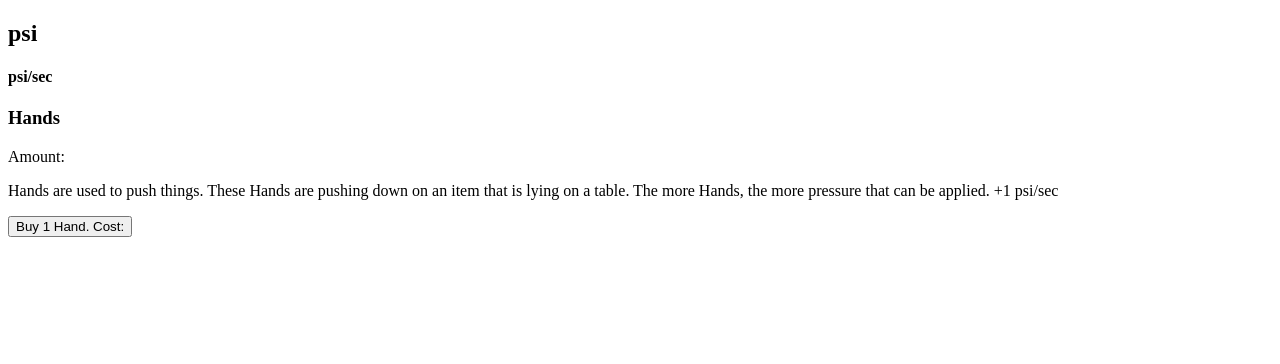
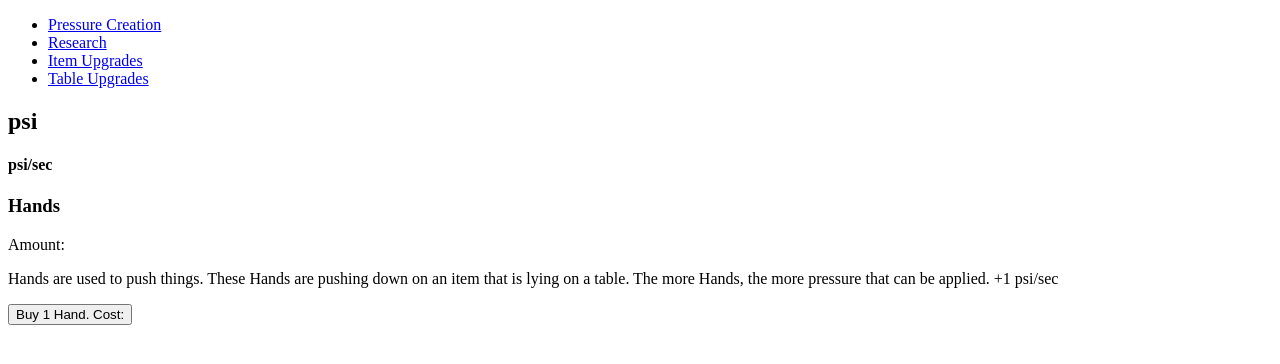
Before and after one commit to lvoz2/PressSim, a plain HTML site: page index.html in a window 1280 px wide. Drawn offline with Linux system fonts and the light colour scheme.

Commit message:
Update index.html

```diff
--- a/index.html
+++ b/index.html
@@ -4,6 +4,14 @@
 		<title>Pressure Simulator - Apply Pressure To Things!</title>
 	</head>
 	<body>
+		<section>
+			<ul>
+				<li><a href=".#pressure_creation">Pressure Creation</a></li>
+				<li><a href=".#research">Research</a></li>
+				<li><a href=".#item_upgrades">Item Upgrades</a></li>
+				<li><a href=".#table_upgrades">Table Upgrades</a></li>
+			</ul>
+		</section>
 		<section>
 			<h2><div id="psiValue"></div> psi</h2>
 			<h4><div id="psiPerSec"></div> psi/sec</h4>
```
